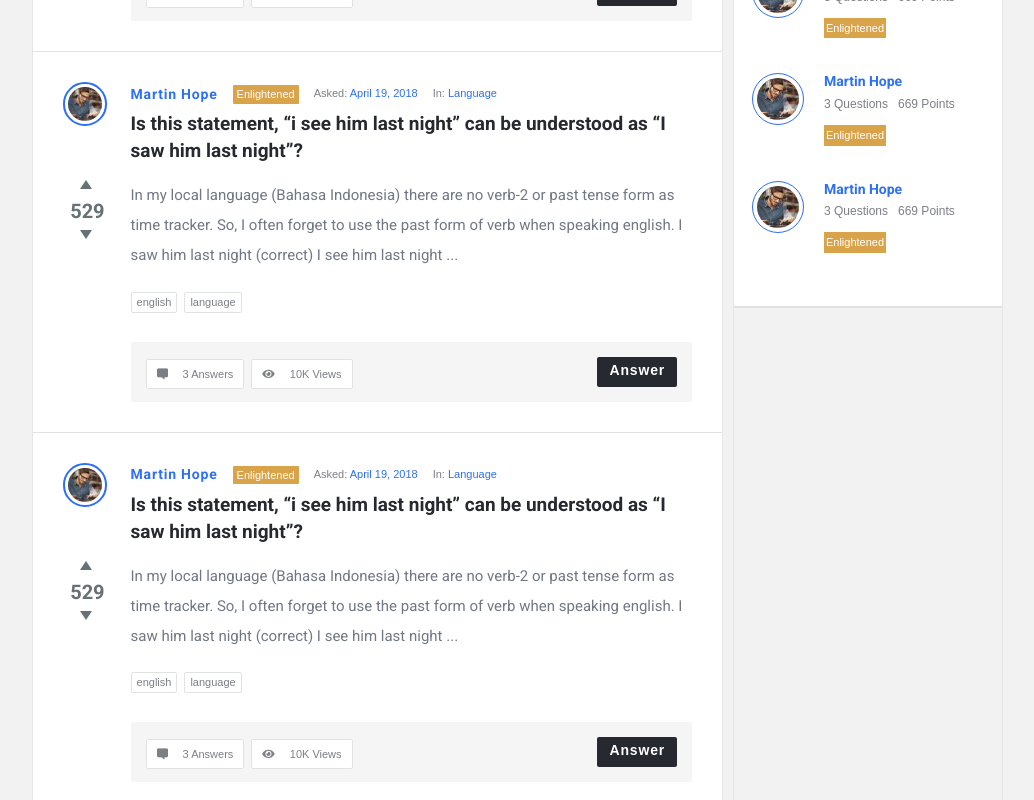
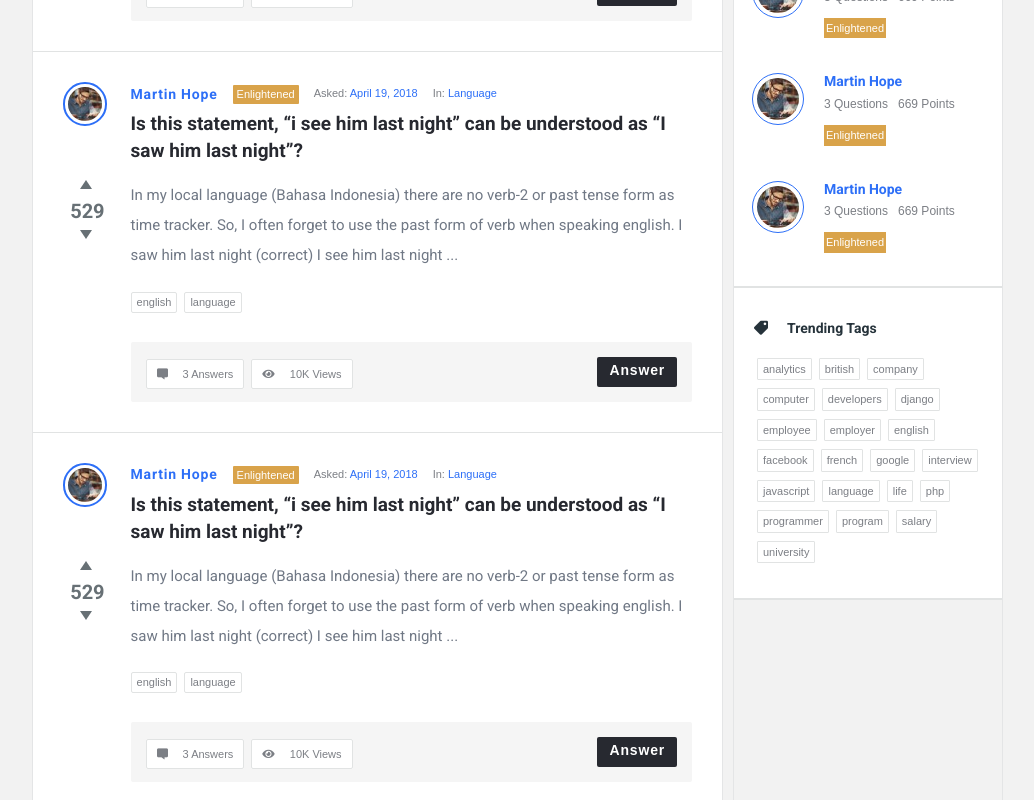
Before and after one commit to ahmadEssam77/Discy, a Vue app: page / in a window 1280 px wide. Shown: the part 1104-1904 px from the top of the page, without its empty margins (223-1257 px from the left). Built offline with nearby package versions, Linux system fonts and the light colour scheme.

Commit message:
Sticky sidebars and trending component

```diff
--- a/src/components/Leftside.vue
+++ b/src/components/Leftside.vue
@@ -125,6 +125,8 @@ export default {
 <style scoped>
 .left-side {
   padding-top: 40px;
+  position: sticky;
+  top: 10px;
 }
 
 .myActive {
--- a/src/components/Rightside.vue
+++ b/src/components/Rightside.vue
@@ -1,33 +1,39 @@
 <template>
-  <div class="text-center">
-    <button class="">Ask A Question</button>
-  </div>
-  <Questionsinsights />
-  <Topmembers />
-  <!-- <Trendingtags /> -->
+  <section>
+    <div class="text-center">
+      <button class="">Ask A Question</button>
+    </div>
+    <Questionsinsights />
+    <Topmembers />
+    <Trendingtags />
+  </section>
 </template>
 
 <script>
 import Questionsinsights from "./Questionsinsights.vue";
 import Topmembers from "./Topmembers.vue";
-// import Trendingtags from "./Trendingtags.vue";
+import Trendingtags from "./Trendingtags.vue";
 
 export default {
   name: "Rightside",
   components: {
     Questionsinsights,
     Topmembers,
-    // Trendingtags,
+    Trendingtags,
   },
 };
 </script>
 
 <style scoped>
+section {
+  position: sticky;
+  top: 10px;
+}
+
 div {
   background-color: var(--white-text);
   border-bottom: 2px solid var(--bottom-separator-color);
   padding: 18px;
-  /* padding-bottom: 0; */
 }
 
 button {
--- a/src/components/Topmembers.vue
+++ b/src/components/Topmembers.vue
@@ -22,7 +22,7 @@
           <div class="tag">Enlightened</div>
         </div>
       </div>
-      <div class="user-widget">
+      <div class="user-widget user-widget-special">
         <div class="for-img">
           <img src="../assets/images/userImg.jpg" alt="" />
         </div>
@@ -75,6 +75,10 @@ i {
   padding-bottom: 20px;
 }
 
+.user-widget-special {
+  padding-bottom: 0px;
+}
+
 .for-img {
   padding-right: 20px;
 }
--- a/src/components/Trendingtags.vue
+++ b/src/components/Trendingtags.vue
@@ -1,9 +1,8 @@
 <template>
   <div>
     <section class="position-relative">
-      <!-- <div class="separator position-absolute"></div> -->
       <div class="row p-2">
-        <h2 class="pt-2">
+        <h2 class="">
           <i class="fas fa-tag fa-flip-horizontal ps-3"></i> Trending Tags
         </h2>
         <div class="tags-wrapper">
@@ -48,6 +47,7 @@ h2 {
   font-weight: 700;
   font-family: var(--roboto-font-family);
   color: var(--ancor-color);
+  padding-top: 12px;
 }
 
 .tags-wrapper a {
```
